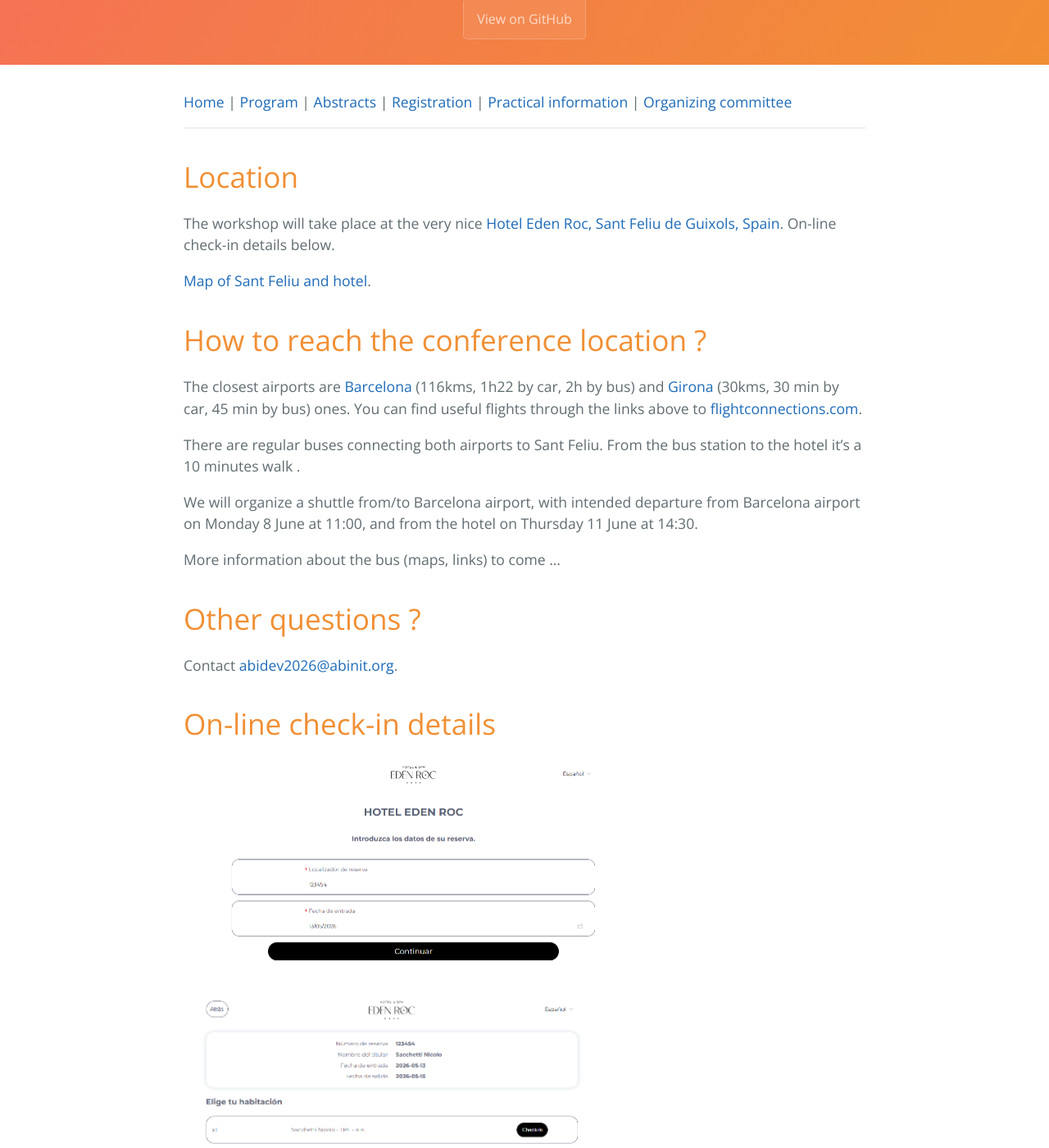
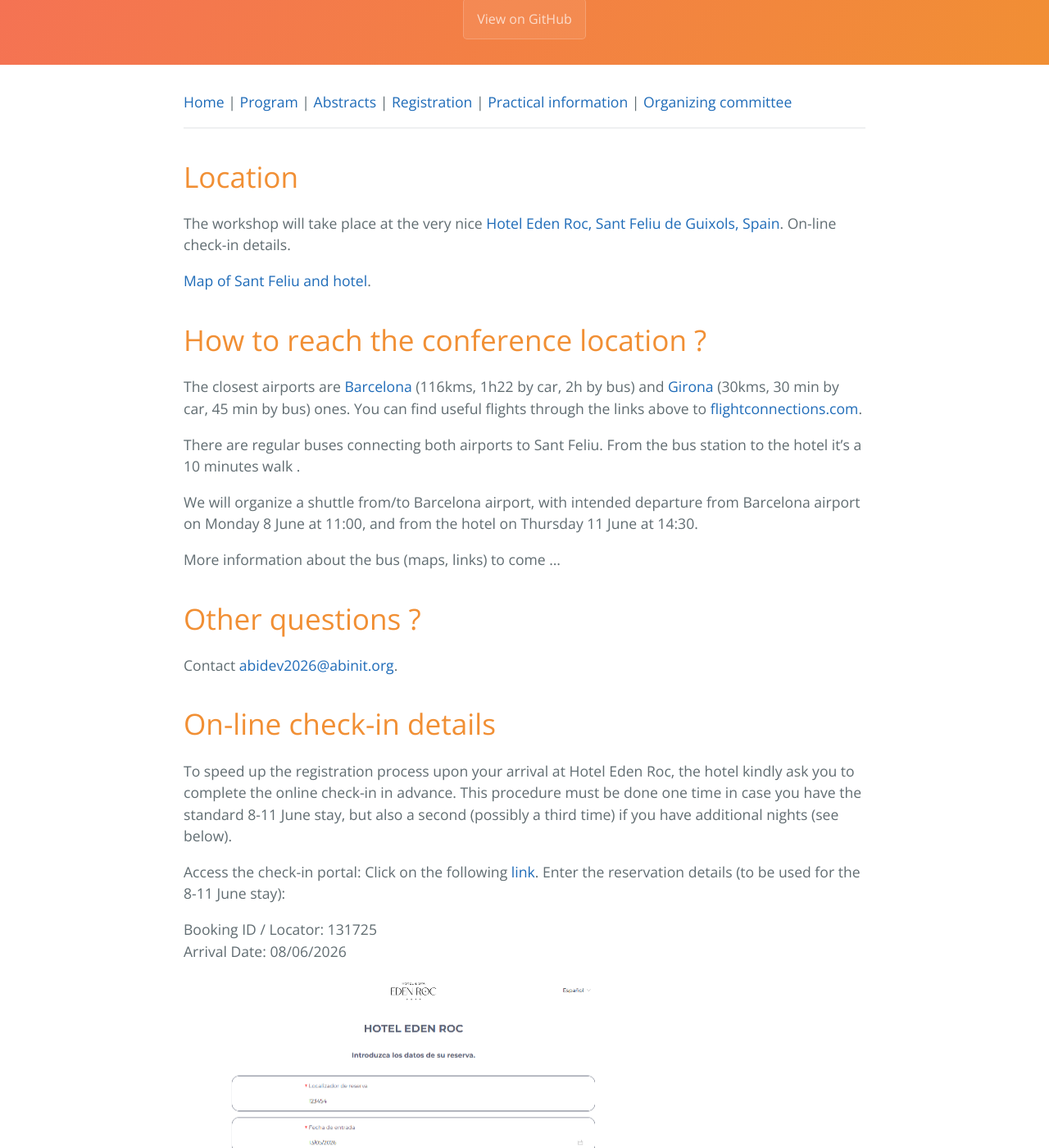
Before and after one commit to abinit/abidev2026, a Jekyll site: the page built from docs/practical.md, in a window 1280 px wide and 1400 px high, scrolled down 204 px. Shown: the whole window at 82% size. Built offline with Jekyll 4.4.1, drawn with Linux system fonts in a browser that asks for light colours; the repository's description, which GitHub fills in, is left out.

Commit message:
Continue to define the check-in procedure

```diff
--- a/docs/practical.md
+++ b/docs/practical.md
@@ -34,6 +34,15 @@ Contact <a href="mailto:abidev2026@abinit.org">abidev2026@abinit.org</a>.
 
 # On-line check-in details
 
+To speed up the registration process upon your arrival at Hotel Eden Roc, the hotel kindly ask you to complete the online check-in in advance.
+This procedure must be done one time in case you have the standard 8-11 June stay, but also a second (possibly a third time) if you have additional nights (see below).
+
+Access the check-in portal: Click on the following [link](https://checkin.civitfun.com/hotel/hotel-eden-roc/bookingSearchForm).
+Enter the reservation details (to be used for the 8-11 June stay):
+
+   Booking ID / Locator: 131725
+   Arrival Date: 08/06/2026
+
 ![](checkin/step1.png)
 
 ![](checkin/step2.png)
```
Also changed, not shown: other parts of docs/practical.md (+1 -1 lines).
